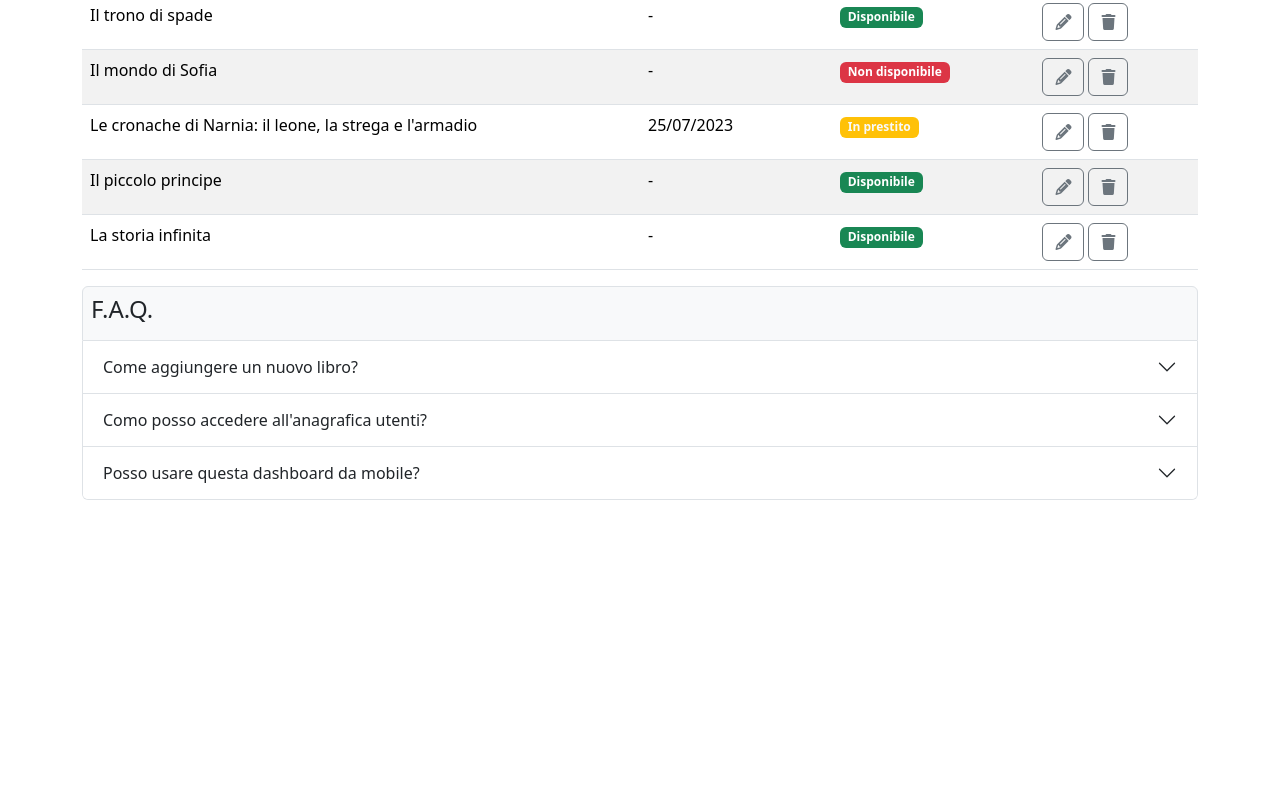
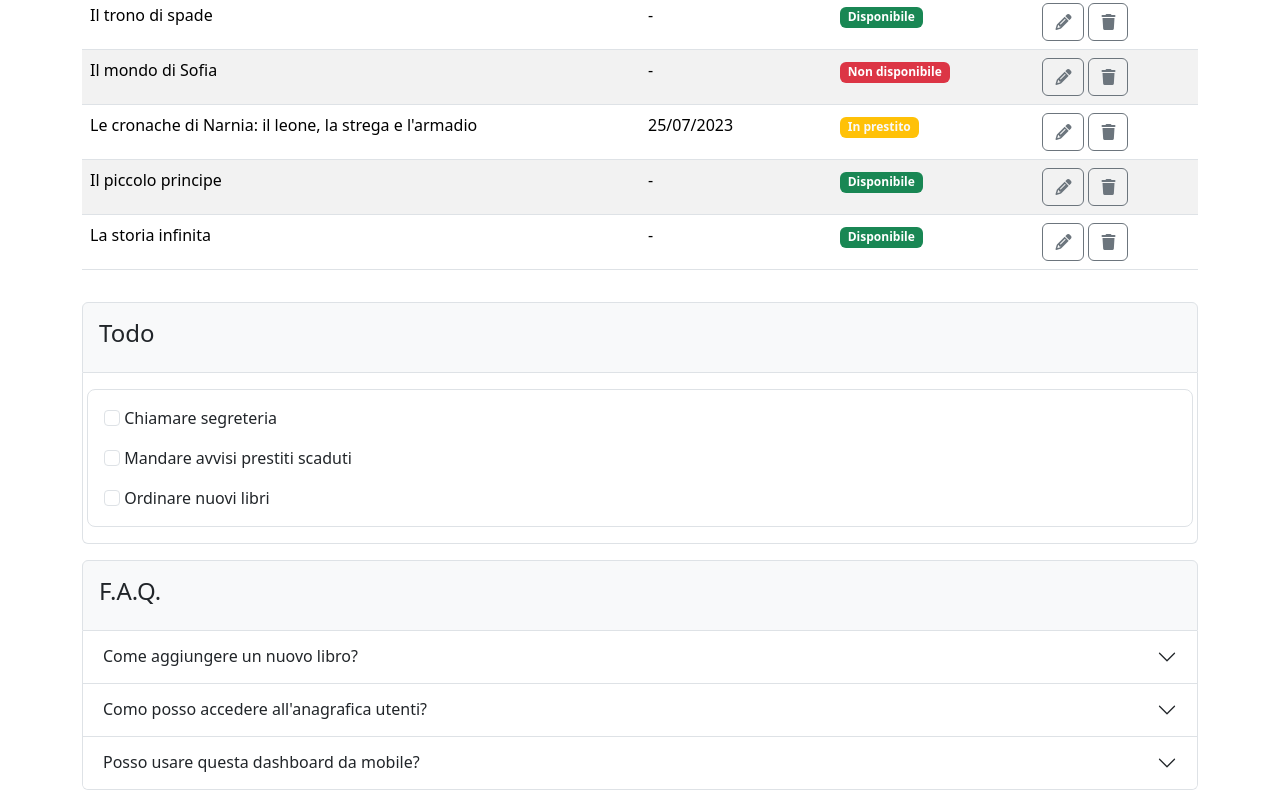
Before and after one commit to Stefanospedicato/html-css-bootstrap-dashboard, a plain HTML site: page index.html in a window 1280 px wide. Shown: the part 585-1391 px from the top of the page. Before the commit the page ends 1085 px from the top, so only its background shows below. Drawn offline with nearby package versions, Linux system fonts and the light colour scheme.

Commit message:
feat: add todo e faq

```diff
--- a/index.html
+++ b/index.html
@@ -179,11 +179,44 @@
       </div>
     </section>
 
-    <section>
+    <section class="my-3">
       <div class="container">
         <div class="accordion" id="accordionExample">
           <div class="accordion-item p-2 bg-body-tertiary">
-            <h4>
+            <h4 class="p-2">
+              Todo
+            </h4>
+            <div id="collapseOne" class="accordion-collapse collapse" data-bs-parent="#accordionExample">
+            </div>
+          </div>
+          <div class="accordion-item">
+            <div class="accordion-header">
+              <div class="container p-3">
+                <div class="row border border-tertiary-subtle rounded-3 p-2">
+                  <div class="col-12 p-2">
+                    <input type="checkbox" class="form-check-input" id="exampleCheck1">
+                    <label class="form-check-label" for="exampleCheck1">Chiamare segreteria</label>
+                  </div>
+                  <div class="col-12 p-2">
+                    <input type="checkbox" class="form-check-input" id="exampleCheck1">
+                <label class="form-check-label" for="exampleCheck1">Mandare avvisi prestiti scaduti</label>
+                  </div>
+                  <div class="col-12 p-2">
+                    <input type="checkbox" class="form-check-input" id="exampleCheck1">
+                <label class="form-check-label" for="exampleCheck1">Ordinare nuovi libri</label>
+                  </div>
+                </div>
+              </div>
+            </div>
+          </div>
+      </div>
+    </section>
+
+    <section class="my-3">
+      <div class="container">
+        <div class="accordion" id="accordionExample">
+          <div class="accordion-item p-2 bg-body-tertiary">
+            <h4 class="p-2">
               F.A.Q.
             </h4>
             <div id="collapseOne" class="accordion-collapse collapse" data-bs-parent="#accordionExample">
@@ -221,6 +254,7 @@
     </section>
 
 
+
   </main>
 
 
```
